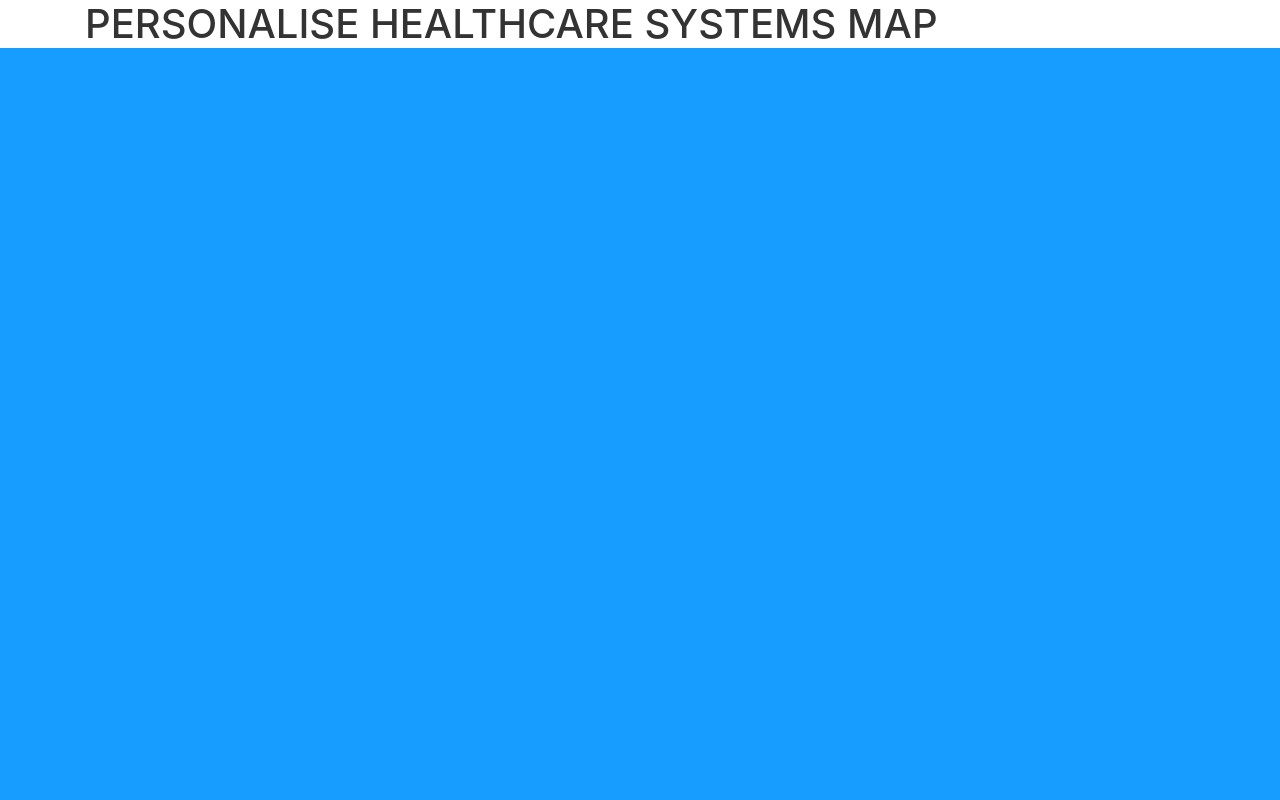
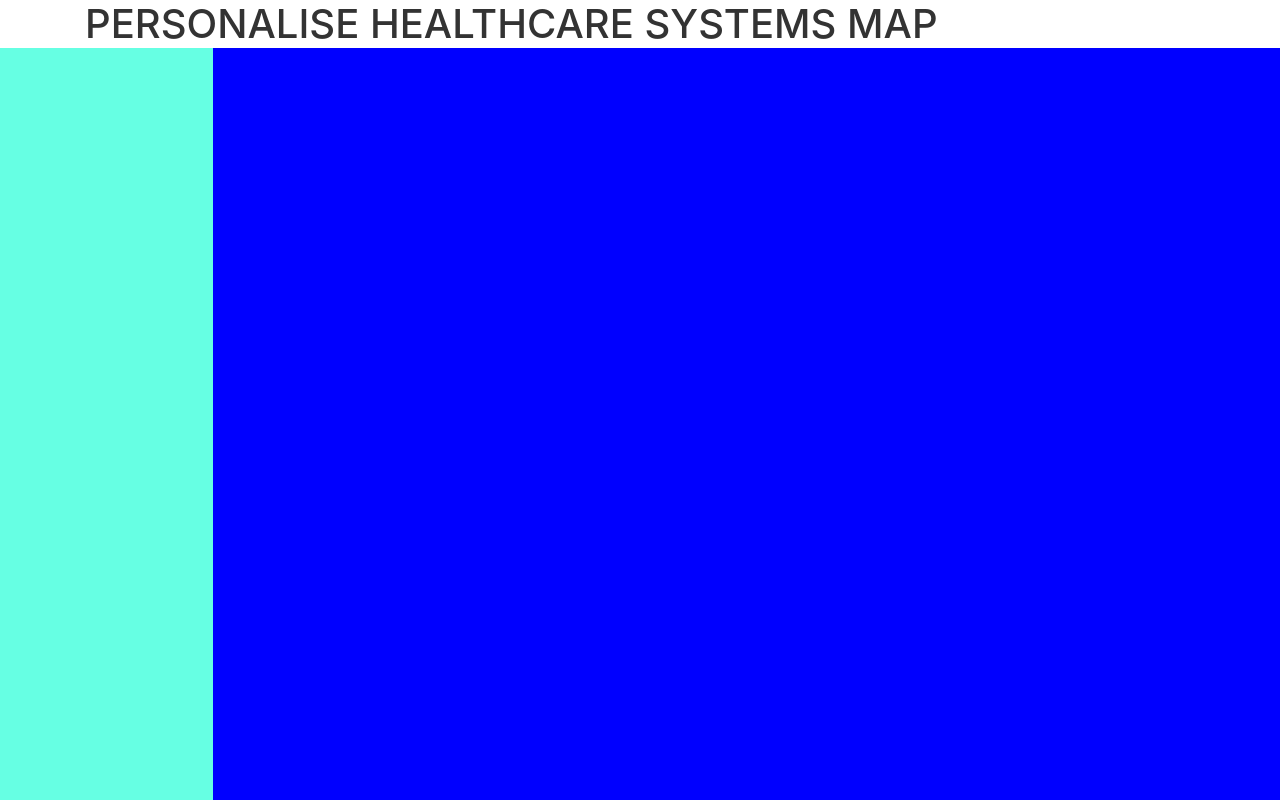
Before and after one commit to higherstar/personal_health_care, a PHP site: page / in a window 1280 px wide. Run offline with PHP 8.4, Linux system fonts and the light colour scheme.

Commit message:
sidebar field

```diff
--- a/css/style.css
+++ b/css/style.css
@@ -3,7 +3,6 @@
 # General
 --------------------------------------------------------------*/
 body {
-  background-color: #169dff;
   color: #333;
 }
 
@@ -19,3 +18,27 @@ body {
   height: 48px;
   transition: all 0.5s ease;
 }
+
+/*--------------------------------------------------------------
+# Side Bar
+--------------------------------------------------------------*/
+
+#side-bar {
+  background: #66ffe3;
+  position: absolute;
+  height: calc(100vh - 48px);
+  top: 48px;
+  left: 0;
+}
+
+/*--------------------------------------------------------------
+# Main Content
+--------------------------------------------------------------*/
+
+#main-content {
+  background: blue;
+  position: absolute;
+  height: calc(100vh - 48px);
+  top: 48px;
+  right: 0;
+}
--- a/index.html
+++ b/index.html
@@ -28,6 +28,15 @@
       </div>
     </header><!-- #header -->
 
+    <div id="content" class="row">
+      <div id="side-bar" class="col-lg-2">
+
+      </div>
+      <div id="main-content" class="col-lg-10">
+
+      </div>
+    </div>
+
     <!-- JavaScript Libraries -->
     <script src="lib/jquery/jquery.min.js"></script>
     <script src="lib/jquery/jquery-migrate.min.js"></script>
```
